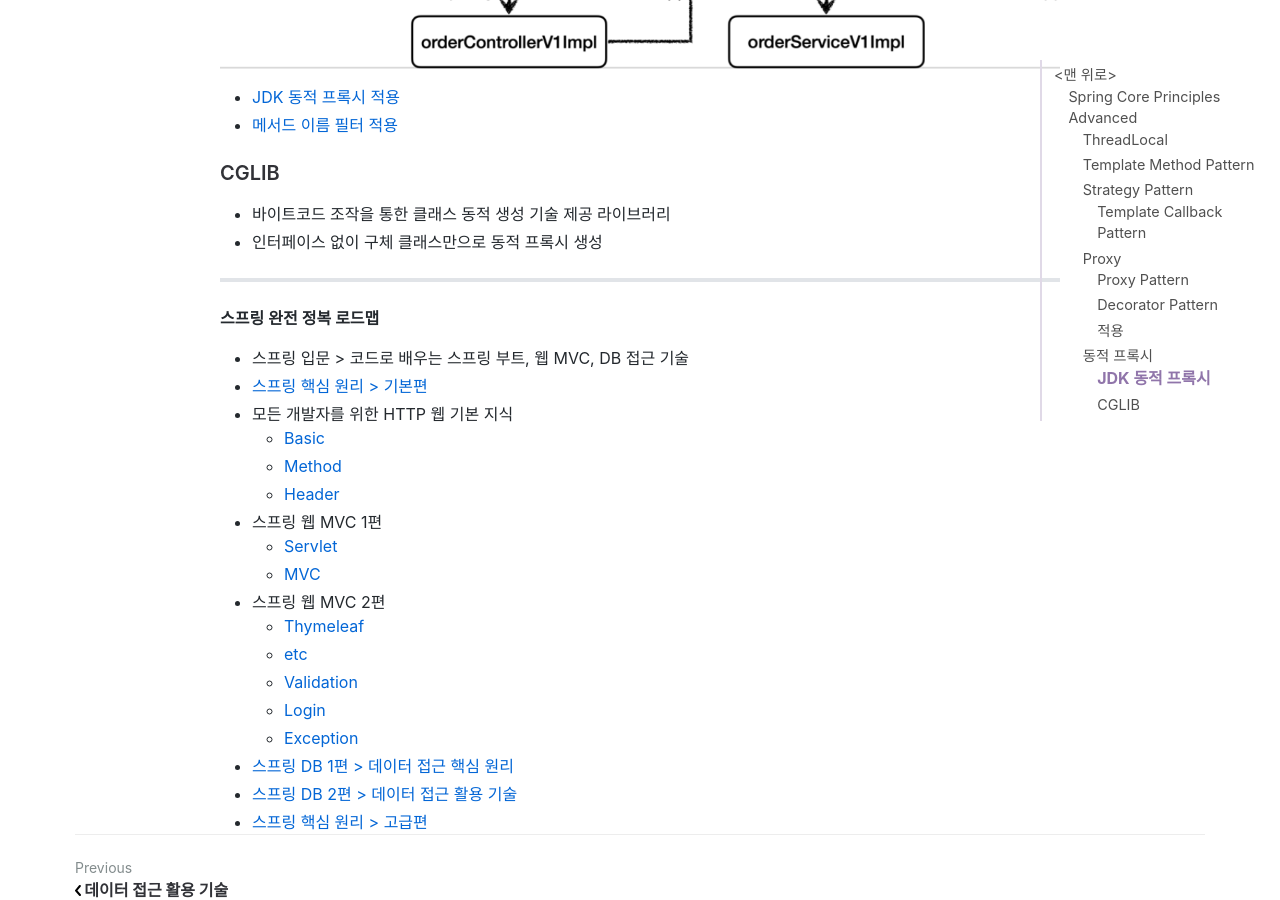
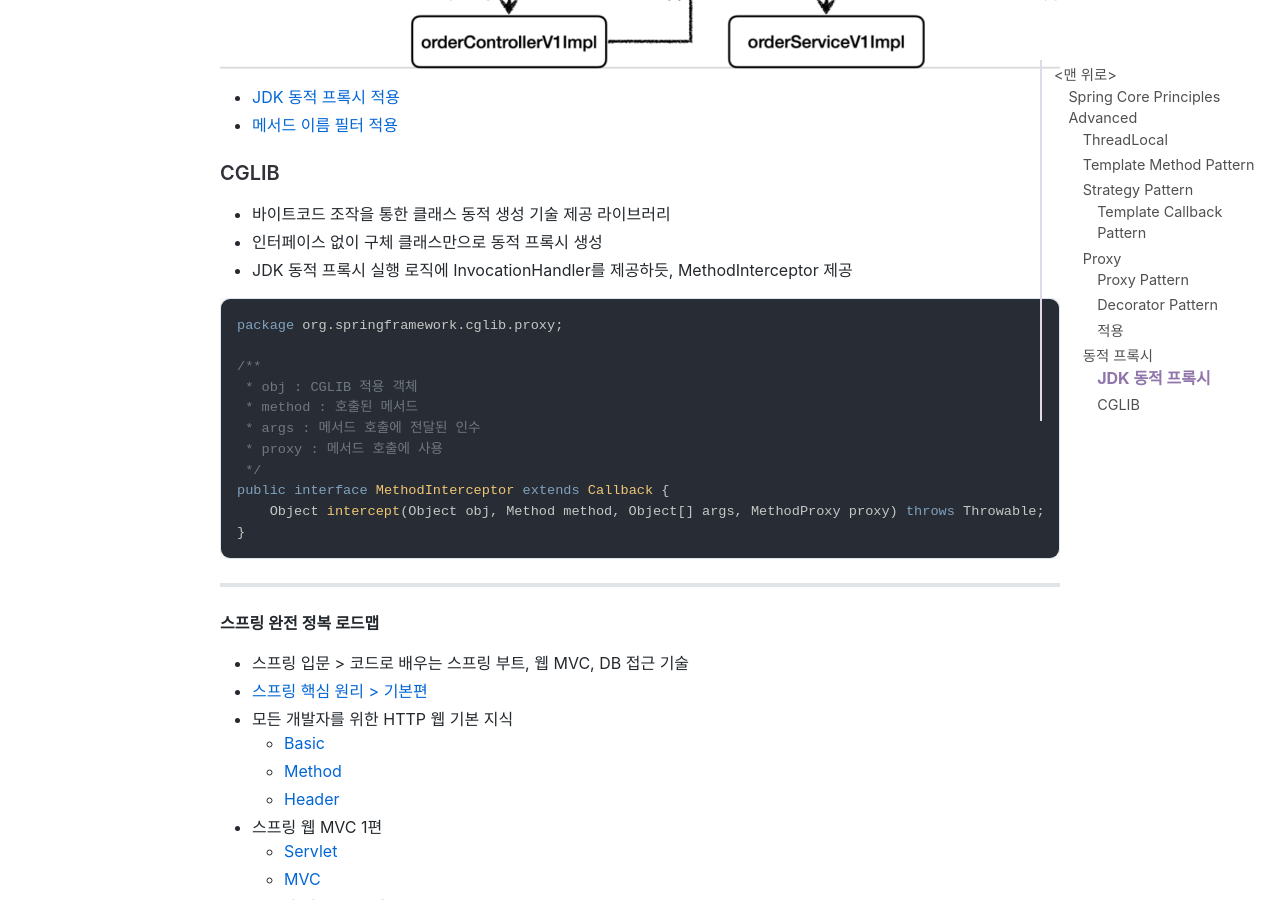
Before and after one commit to jihunparkme/jihunparkme.github.io, a Jekyll site: the page built from _posts/2022-11-20-Spring-Core-Principles-Advanced.md, in a window 1280 px wide and 900 px high, scrolled down 12331 px. Built offline with Jekyll 4.4.1, drawn with Linux system fonts in a browser that asks for light colours; nearby versions of some CDN libraries; comment, search, counter and statistics services are not loaded; some of the changed text lies outside the part shown.

Commit message:
[동적 프록시 기술] CGLIB MethodInterceptor

````diff
--- a/_posts/2022-11-20-Spring-Core-Principles-Advanced.md
+++ b/_posts/2022-11-20-Spring-Core-Principles-Advanced.md
@@ -392,8 +392,21 @@ void dynamic() {
 
 - 바이트코드 조작을 통한 클래스 동적 생성 기술 제공 라이브러리
 - 인터페이스 없이 구체 클래스만으로 동적 프록시 생성
+- JDK 동적 프록시 실행 로직에 InvocationHandler를 제공하듯, MethodInterceptor 제공
 
+```java
+package org.springframework.cglib.proxy;
 
+/**
+ * obj : CGLIB 적용 객체
+ * method : 호출된 메서드
+ * args : 메서드 호출에 전달된 인수
+ * proxy : 메서드 호출에 사용
+ */
+public interface MethodInterceptor extends Callback {
+    Object intercept(Object obj, Method method, Object[] args, MethodProxy proxy) throws Throwable;
+}
+```
 
 
 
````
